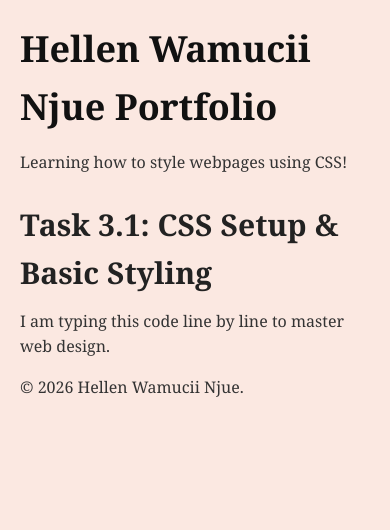
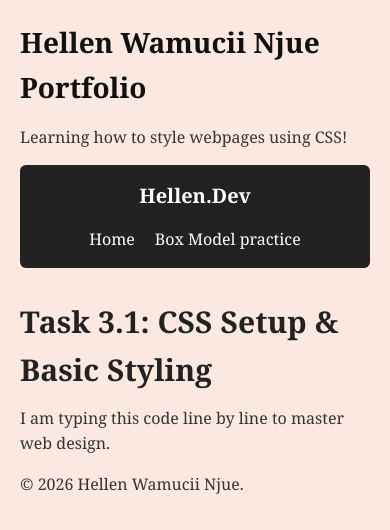
Before and after one commit to HellenWamuciiNjue/iyf-s12-week-02-HellenWamuciiNjue, a plain HTML site: page index.html in a window 390 px wide. Drawn offline with Linux system fonts and the light colour scheme.

Commit message:
Add: task 4.1 flexbox navigation header and task 4.2 responsive mobile media queries

```diff
--- a/index.html
+++ b/index.html
@@ -4,6 +4,7 @@
 
     <meta charset="UTF-8">
     <!-- REMEMBER: The line above is a safety rule. It ensures special characters like emojis don't turn into broken squares! -->
+    <meta name="viewport" content="width=device-width, initial-scale=1.0"> <!-- 📱 Crucial: Tells mobile browsers to scale the layout to fit mobile screens perfectly! -->
 
     <title>Hellen Wamucii Njue | Week 2 CSS</title> <!-- This is the text that appears on my browser's top tab. -->
 
@@ -17,6 +18,15 @@
     <header> <!-- This creates a semantic welcome box or introduction tray at the top of my page. -->
         <h1>Hellen Wamucii Njue Portfolio</h1> <!-- Giant main title header. I only use ONE h1 per page! -->
         <p>Learning how to style webpages using CSS!</p> <!-- Standard paragraph block for sentence reading text. -->
+            <!-- Task 4.1: Flexbox Navigation Menu Element Tray -->
+        <nav class="nav-container">
+            <div class="logo">Hellen.Dev</div>
+            <ul class="nav-links">
+                <li><a href="index.html">Home</a></li>
+                <li><a href="box-model-practice.html">Box Model practice</a></li>
+            </ul>
+        </nav>
+
     </header> <!-- This cleanly seals off my top welcome tray. -->
 
     <!-- ==================== LAYER 3: THE MAIN CONTENT ==================== -->
--- a/styles.css
+++ b/styles.css
@@ -124,3 +124,64 @@ p {
     border: 2px solid #fab005;    /* Wraps a solid yellow frame around the reading paragraph. */
     padding: 10px;                /* Inner cushion space. */
 }
+
+/* ==================== TASK 4.1: FLEXBOX NAVIGATION BAR ==================== */
+
+/* 1. Styling the main navbar container box */
+.nav-container {
+    display: flex;                /* 🌟 MAGIC COMMAND: Turns this box into a Flex container, lining items up side-by-side! */
+    justify-content: space-between; /* Pushes the logo to the far left and links to the far right with equal space. */
+    align-items: center;          /* Centers our items perfectly straight vertically inside the navbar height. */
+    background-color: #222222;    /* Gives our menu bar a sleek dark charcoal background color strip. */
+    padding: 15px 25px;           /* Adds 15px cushion space at the top/bottom and 25px on the left/right edges. */
+    margin-bottom: 30px;          /* Grabs a clean 30px air gap below the menu bar before main headings begin. */
+    border-radius: 6px;           /* Gives the menu tray soft, slightly rounded corner edges. */
+}
+
+/* 2. Styling our logo branding text */
+.logo {
+    color: #ffffff;               /* Sets the branding text to a crisp solid white. */
+    font-weight: 700;             /* Makes the logo lettering bold. */
+    font-size: 1.25rem;           /* Sets font scale height to 20px. */
+}
+
+/* 3. Styling the link collection row wrapper */
+.nav-links {
+    display: flex;                /* Flexes the link collection box so the bullets align horizontally too! */
+    list-style: none;             /* Removes the ugly default black dot bullet circles from our list items. */
+}
+
+/* 4. Adding a side-gap to our individual text menu links */
+.nav-links li {
+    margin-left: 20px;            /* Adds a clean 20px air gap to the left of each link so they don't crash into each other. */
+}
+
+/* 5. Styling the actual clickable navigation link anchor words */
+.nav-links a {
+    color: #ffffff;               /* Sets the link text words to solid white. */
+    text-decoration: none;        /* Removes the default underline style from our text links. */
+    font-weight: 500;             /* Clean medium weighting text. */
+}
+
+/* ==================== TASK 4.2: RESPONSIVE MEDIA QUERIES ==================== */
+
+/* This query kicks in ONLY when the visitor's screen is 600px wide or smaller (like a mobile phone) */
+@media (max-width: 600px) {
+
+    /* 1. Stack the navigation items vertically on phones so they don't squash */
+    .nav-container {
+        flex-direction: column;   /* Switches the main layout flow from a horizontal row to a vertical column brick. */
+        gap: 15px;                /* Adds a 15px breathing space between the logo and the link clusters on mobile. */
+    }
+
+    /* 2. Clear out the side spacing gaps and align links to the center */
+    .nav-links li {
+        margin-left: 0;           /* Wipes out the left margin since the links don't sit side-by-side anymore. */
+        margin: 0 10px;           /* Gives beautiful horizontal breathing room between the stacked inline items. */
+    }
+
+    /* 3. Scale down your main headlines so they don't look huge on small screens */
+    h1 {
+        font-size: 1.75rem;       /* Reduces the giant title text size down slightly to fit a phone viewport width nicely. */
+    }
+}
```
